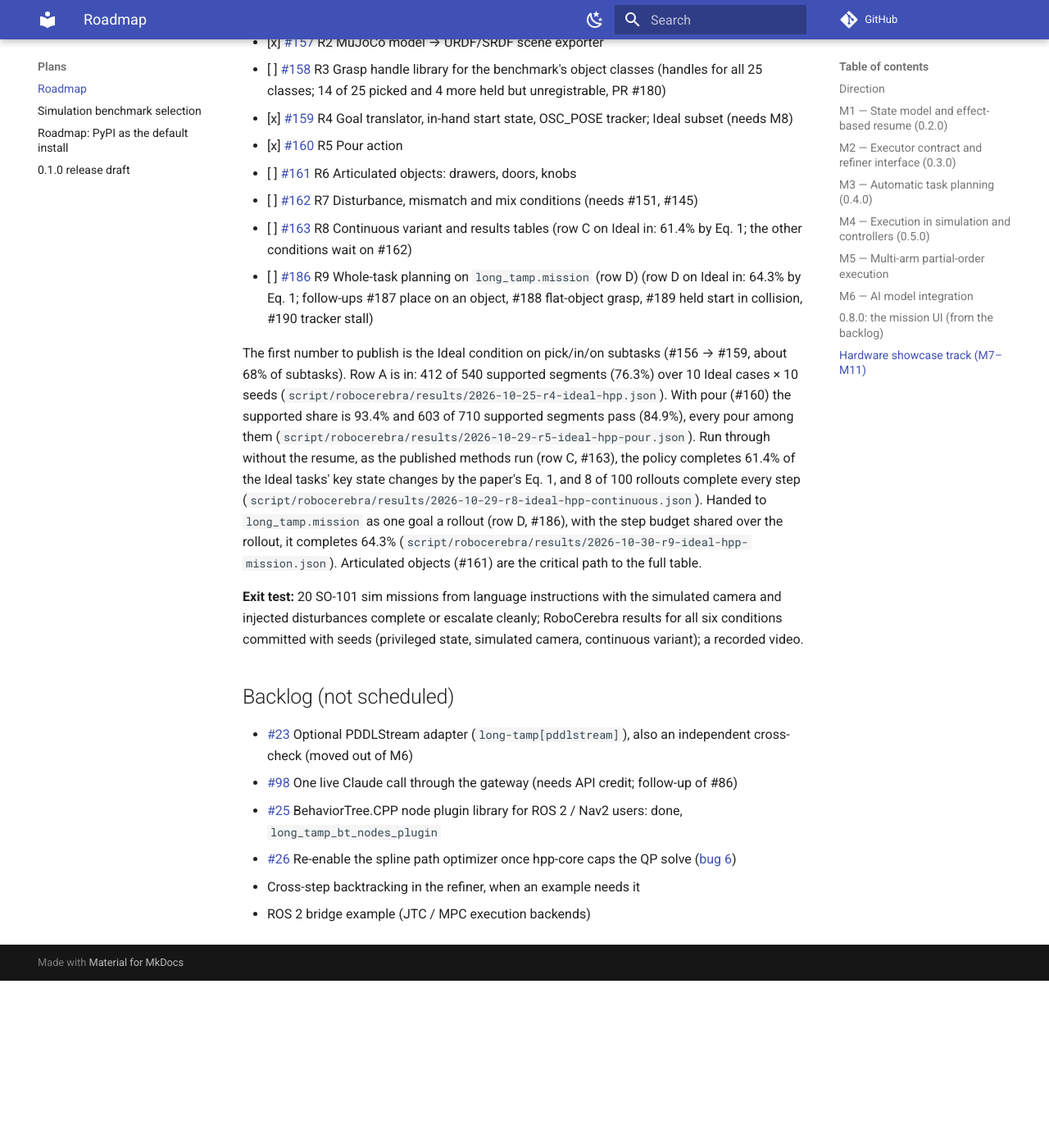
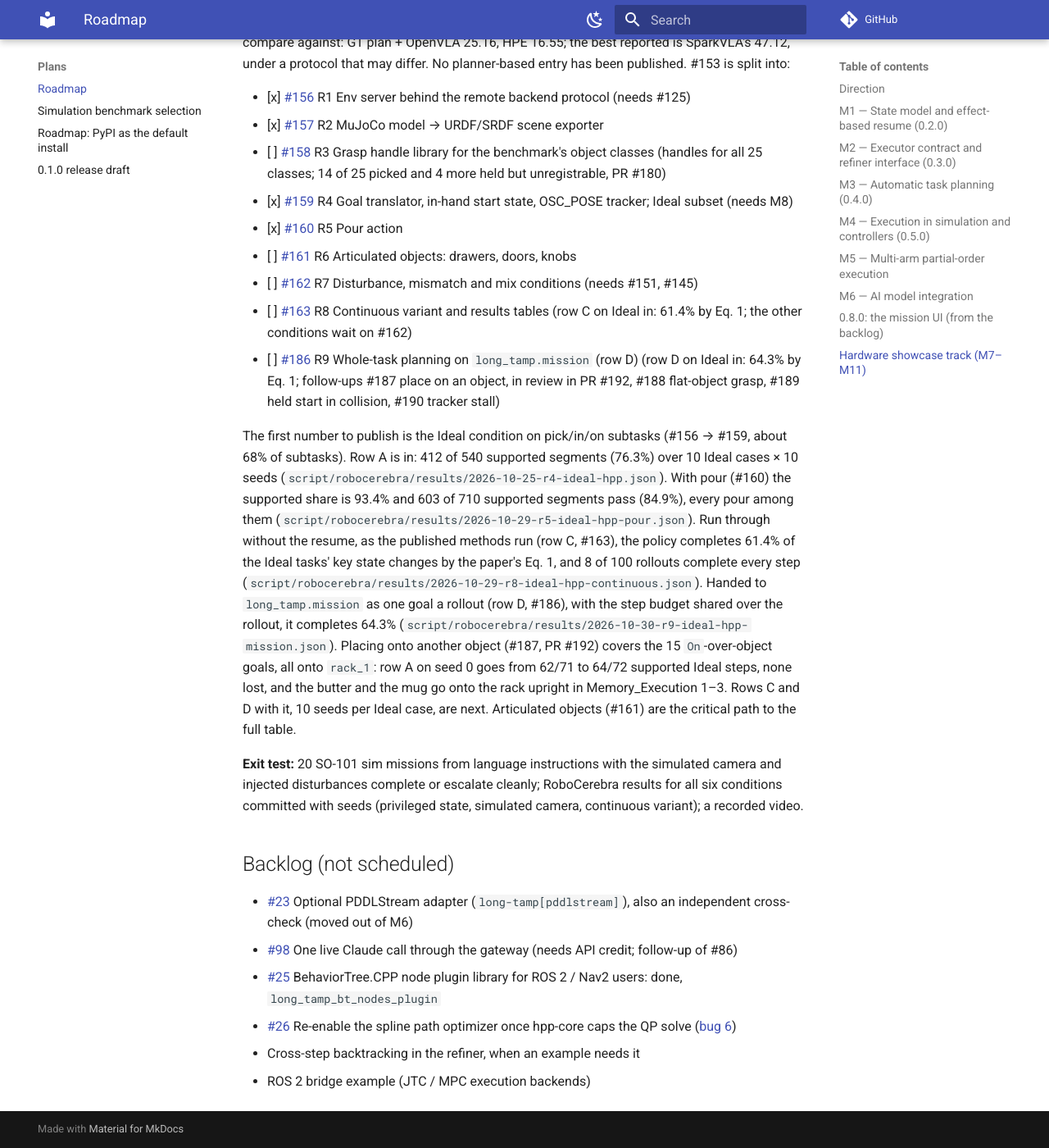
Before and after one commit to thanhndv212/long-tamp, an MkDocs documentation site: the page built from docs/plans/roadmap.md, in a window 1280 px wide and 1400 px high, scrolled down 7639 px. Shown: the whole window at 82% size. Built offline with MkDocs 1.6.1 and Material for MkDocs 9.7.7, drawn with Linux system fonts in a browser that asks for light colours; comment, search, counter and statistics services are not loaded; before the commit the page ends 8835 px from its top, so only the background shows below that; some of the changed text lies outside the part shown.

Commit message:
Record RoboCerebra row D and the place onto an object in the roadmap
The M11 diagram had no node for row D (#186), and showed rows C and D as
not started though both are in on Ideal. Add R9, mark R8 and R9 partly
done (Ideal only, the other conditions wait on #162), and note #187's
seed-0 results and PR #192 under the benchmark progress.

````diff
--- a/docs/plans/roadmap.md
+++ b/docs/plans/roadmap.md
@@ -183,7 +183,8 @@
   R5["#160 pour"]
   R6["#161 articulated objects"]
   R7["#162 disturbance, mismatch, mix"]
-  R8["#163 continuous variant + tables"]
+  R8["#163 continuous variant + tables<br/>(row C on Ideal)"]
+  R9["#186 mission per rollout<br/>(row D on Ideal)"]
   X["#154 M11 exit"]
   S1[S1 SO-101 backend]
   S2[S2 vision]
@@ -218,24 +219,28 @@
   M10 --> S5
   S5 --> S6
   X --> S6
+  R4 --> R9
+  M8 --> R9
+  R9 --> X
   classDef hw fill:#ffe0b2,stroke:#e65100,stroke-width:2px,color:#000
   classDef bench fill:#bbdefb,stroke:#0d47a1,stroke-width:2px,color:#000
   class S1,S2,S3,S4,S5,S6 hw
-  class R1,R2,R3,R4,R5,R6,R7,R8,X bench
+  class R1,R2,R3,R4,R5,R6,R7,R8,R9,X bench
   classDef done fill:#c8e6c9,stroke:#1b5e20,stroke-width:3px,color:#000
   classDef partial fill:#f1f8e9,stroke:#1b5e20,stroke-width:2px,stroke-dasharray:5 3,color:#000
   class M8,R1,R2,R4,R5 done
-  class M7,R3 partial
+  class M7,R3,R8,R9 partial
   linkStyle 16,17,18,22,23,25 stroke:#e65100,stroke-width:3px
-  linkStyle 0,1,2,3,5,6,7,10,11,12,13,26 stroke:#0d47a1,stroke-width:3px
+  linkStyle 0,1,2,3,5,6,7,10,11,12,13,26,27,29 stroke:#0d47a1,stroke-width:3px
 ```
 
 Orange: the real-hardware path on the SO-101 (soarm_tamp S1–S6, see its
 [delivery plan](https://github.com/thanhndv212/soarm_tamp/blob/main/docs/roadmap.md#delivery-plan)).
-Blue: the simulated benchmark path (RoboCerebra, #156–#163, closing M11 with #154).
+Blue: the simulated benchmark path (RoboCerebra, #156–#163 and #186, closing M11 with #154).
 Uncoloured nodes are the library milestones and sim pieces both paths build on.
 Green with ✓: done. Pale green, dashed: partly done (M7 waits on its real-robot exit run,
-#158 has handles for every class, but the pick checker passes for 14 of 25).
+#158 has handles for every class, but the pick checker passes for 14 of 25, and rows C and D
+are in on Ideal only, the other conditions waiting on #162).
 
 ## M7 — Hardware execution: remote backends and grippers (0.9.0)
 
@@ -332,8 +337,8 @@
 - [ ] [#163](https://github.com/thanhndv212/long-tamp/issues/163) R8 Continuous variant and results tables
       (row C on Ideal in: 61.4% by Eq. 1; the other conditions wait on #162)
 - [ ] [#186](https://github.com/thanhndv212/long-tamp/issues/186) R9 Whole-task planning on `long_tamp.mission` (row D)
-      (row D on Ideal in: 64.3% by Eq. 1; follow-ups #187 place on an object, #188 flat-object
-      grasp, #189 held start in collision, #190 tracker stall)
+      (row D on Ideal in: 64.3% by Eq. 1; follow-ups #187 place on an object, in review in
+      PR #192, #188 flat-object grasp, #189 held start in collision, #190 tracker stall)
 
 The first number to publish is the Ideal condition on pick/in/on subtasks (#156 → #159, about
 68% of subtasks). Row A is in: 412 of 540 supported segments (76.3%) over 10 Ideal cases ×
@@ -343,7 +348,11 @@
 as the published methods run (row C, #163), the policy completes 61.4% of the Ideal tasks' key
 state changes by the paper's Eq. 1, and 8 of 100 rollouts complete every step
 (`script/robocerebra/results/2026-10-29-r8-ideal-hpp-continuous.json`). Handed to `long_tamp.mission` as one goal a rollout (row D, #186), with the
-step budget shared over the rollout, it completes 64.3% (`script/robocerebra/results/2026-10-30-r9-ideal-hpp-mission.json`). Articulated objects (#161) are the critical path to the full table.
+step budget shared over the rollout, it completes 64.3% (`script/robocerebra/results/2026-10-30-r9-ideal-hpp-mission.json`).
+Placing onto another object (#187, PR #192) covers the 15 `On`-over-object goals, all onto
+`rack_1`: row A on seed 0 goes from 62/71 to 64/72 supported Ideal steps, none lost, and
+the butter and the mug go onto the rack upright in Memory_Execution 1–3. Rows C and D with
+it, 10 seeds per Ideal case, are next. Articulated objects (#161) are the critical path to the full table.
 
 **Exit test:** 20 SO-101 sim missions from language instructions with the simulated camera and injected disturbances complete or escalate cleanly; RoboCerebra results for all six conditions committed with seeds (privileged state, simulated camera, continuous variant); a recorded video.
 
````
